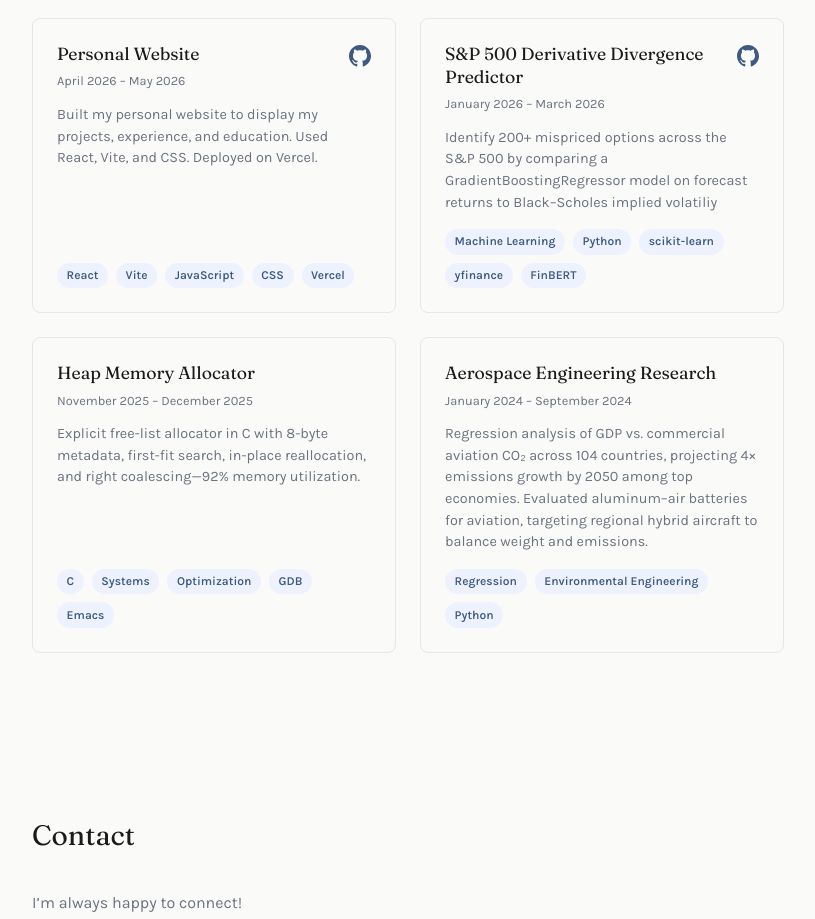
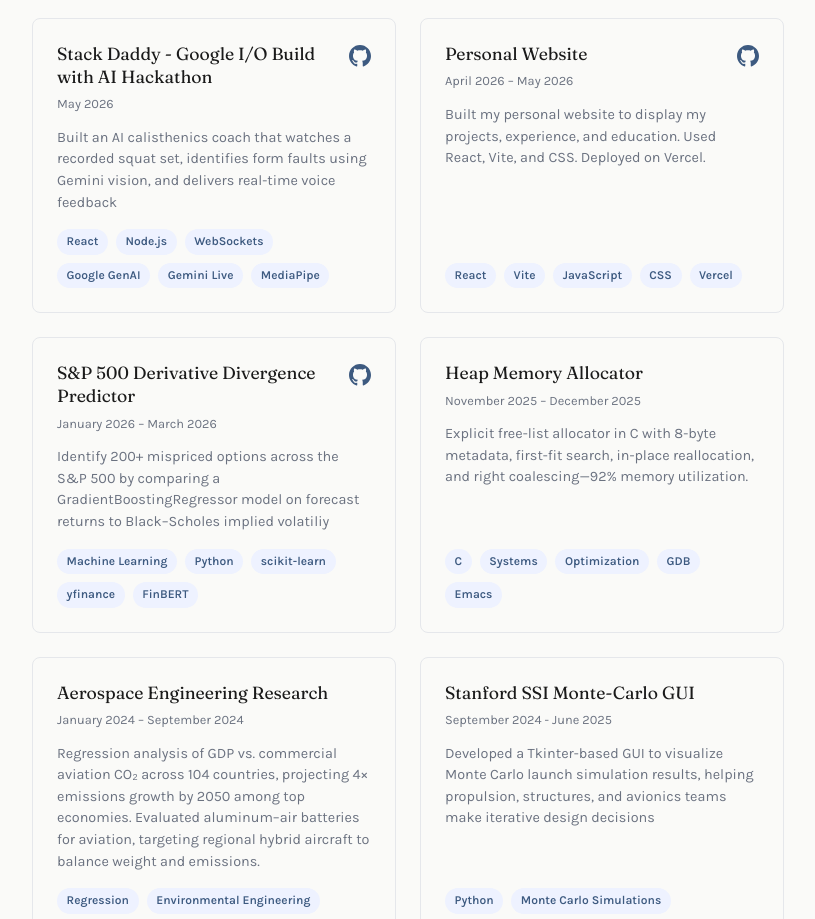
Before and after one commit to draygada/Personal-Website, a React (Vite) app: page / in a window 1280 px wide. Shown: the part 2960-3879 px from the top of the page, without its empty margins (232-1047 px from the left). Built offline with nearby package versions, Linux system fonts and the light colour scheme.

Commit message:
Project Updates

```diff
--- a/index.html
+++ b/index.html
@@ -4,6 +4,7 @@
     <meta charset="UTF-8" />
     <meta name="viewport" content="width=device-width, initial-scale=1.0" />
     <title>Diego Raygada</title>
+    <link rel="icon" type="image/png" href="/favicon.png" />
     <link rel="preconnect" href="https://fonts.googleapis.com" />
     <link rel="preconnect" href="https://fonts.gstatic.com" crossorigin />
     <link
--- a/src/components/Education.jsx
+++ b/src/components/Education.jsx
@@ -24,7 +24,7 @@
     { name: 'Sigma Phi Epsilon', role: 'President' },
     { name: 'Cardinal USA Powerlifting', role: 'Safety Officer' },
     { name: 'Society of Latino Engineers', role: 'Member' },
-    { name: 'Colorstack', role: 'Fellow' },
+    { name: 'ColorStack', role: 'Fellow' },
     { name: 'The D.E. Shaw Group', role: 'Connect Invite' },
   ],
 }
--- a/src/components/Projects.jsx
+++ b/src/components/Projects.jsx
@@ -12,6 +12,15 @@
 }
 
 const projects = [
+    {
+    id: 'stack-daddy',
+    name: 'Stack Daddy - Google I/O Build with AI Hackathon',
+    period: 'May 2026',
+    description:
+      'Built an AI calisthenics coach that watches a recorded squat set, identifies form faults using Gemini vision, and delivers real-time voice feedback ',
+    tags: ["React", "Node.js", "WebSockets", "Google GenAI"," Gemini Live", "MediaPipe"],
+    link: 'https://github.com/draygada/StackDaddy',
+  },
   {
     id: 'personal-website',
     name: 'Personal Website',
@@ -47,6 +56,14 @@
     tags: ['Regression', 'Environmental Engineering', 'Python'],
     link:
       'https://drive.google.com/file/d/1H_j-HfVzzPrdBFu-VQYDMYXVlrLglz9s/view?usp=sharing',
+  },
+  {
+    id: 'aerospace-research',
+    name: 'Stanford SSI Monte-Carlo GUI',
+    period: 'September 2024 - June 2025',
+    description:
+      'Developed a Tkinter-based GUI to visualize Monte Carlo launch simulation results, helping propulsion, structures, and avionics teams make iterative design decisions',
+    tags: ["Python"," Monte Carlo Simulations", "Graphical User Interfaces"],
   },
 ]
 
```
Also changed, not shown: public/favicon.png (added).
